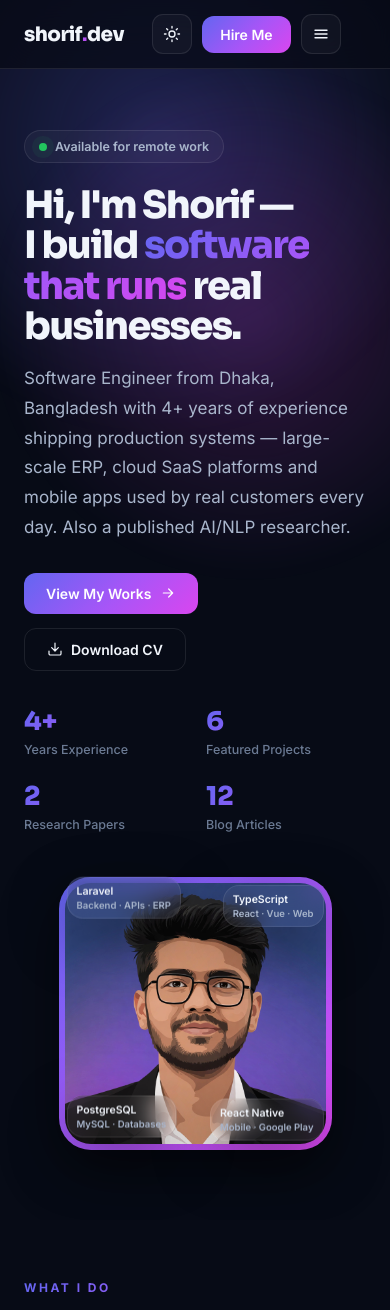
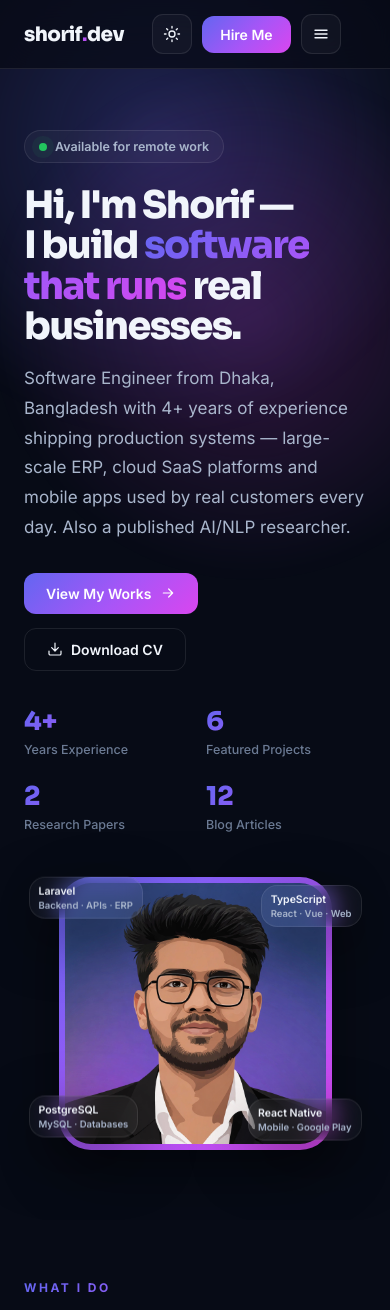
Before and after one commit to shorifuddin/mdshorifuddin, a Next.js app: page / in a window 390 px wide. Shown: the top 1310 px of the page. Built offline with nearby package versions, Linux system fonts and the light colour scheme.

Commit message:
Mobile: badges straddle photo border

```diff
--- a/app/globals.css
+++ b/app/globals.css
@@ -279,10 +279,10 @@ footer{border-top:1px solid var(--border);padding:44px 0;margin-top:40px}
   .photo-ring{margin:0 auto}
   .photo-card{position:absolute;padding:7px 9px;font-size:10.5px}
   .photo-card small{font-size:9.5px}
-  .pc1{left:8px;top:8px}
-  .pc3{right:8px;top:8px}
-  .pc4{left:8px;bottom:8px}
-  .pc2{right:8px;bottom:8px}
+  .pc1{left:-30px;top:8px}
+  .pc3{right:-30px;top:8px}
+  .pc4{left:-30px;bottom:8px}
+  .pc2{right:-30px;bottom:8px}
   .section{padding:60px 0}
   .cta-band{padding:48px 28px}
   .article-nav{grid-template-columns:1fr}
```
